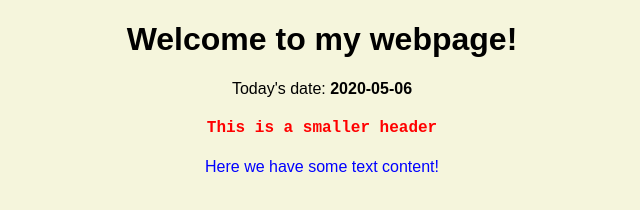
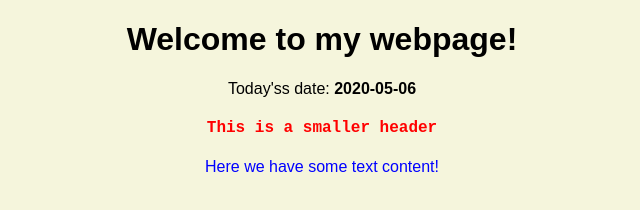
Before and after one commit to lindakapple/YACC, a plain HTML site: page index.html in a window 1280 px wide. Shown: the full height of the page, 318-958 px from the left. Drawn offline with Linux system fonts and the light colour scheme.

Commit message:
Added scripts.js

```diff
--- a/index.html
+++ b/index.html
@@ -3,12 +3,13 @@
     <head>
         <title>My webpage!</title>
         <link rel="stylesheet" href="styles.css">
+        <script async src = "scripts.js"></script>
     </head>
     <body>
 
         <h1>Welcome to my webpage!</h1>
 
-        <p>Today's date: <span id = "date">2020-05-06</span></p>
+        <p>Today'ss date: <span id = "date"></span></p>
         <h4>This is a smaller header</h4>
         <p class="content">Here we have some text content!</p>
     </body>
--- /dev/null
+++ b/scripts.js
@@ -0,0 +1,6 @@
+
+let todaysDate = new Date();
+console.log(todaysDate);
+let dateElement = document.getElementById('date');
+console.log(dateElement);
+dateElement.innerHTML = todaysDate.toISOString().substring(0, 10);
```
